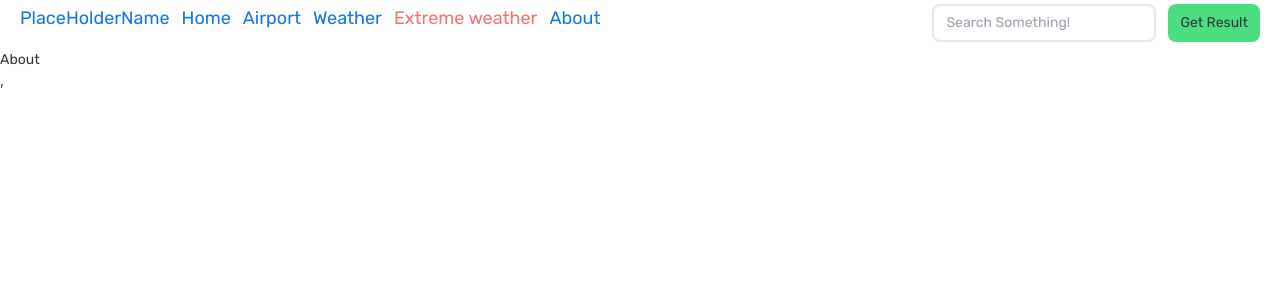
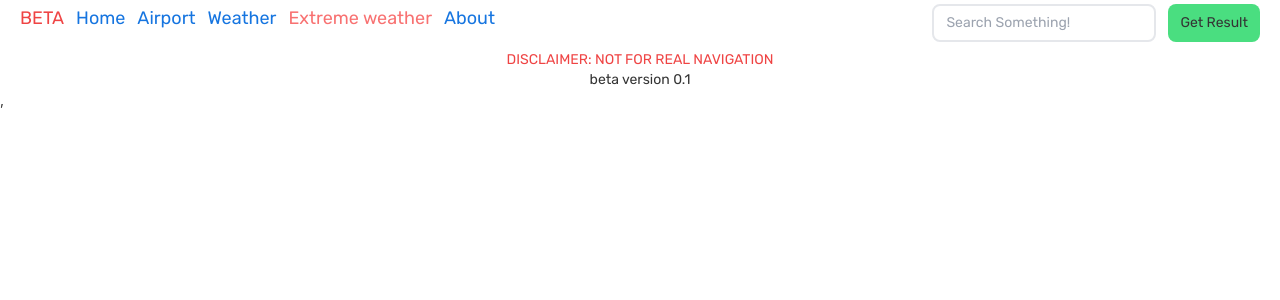
Before and after one commit to mason23zh/Flight_App_Full, a React (Create React App) app: page /about in a window 1280 px wide. Shown: the top 300 px of the page. Built offline with nearby package versions, Linux system fonts and the light colour scheme.

Commit message:
About page and disclaimer

```diff
--- a/src/component/About.jsx
+++ b/src/component/About.jsx
@@ -3,8 +3,13 @@ import WeatherTable from "./WeatherTable";
 
 function About() {
     return (
-        <div>
-            About
+        <div className="flex flex-col items-center">
+            <div className="text-red-500">
+                DISCLAIMER: NOT FOR REAL NAVIGATION
+            </div>
+            <div>
+                beta version 0.1
+            </div>
         </div>
     );
 }
--- a/src/component/Navbar.jsx
+++ b/src/component/Navbar.jsx
@@ -26,8 +26,8 @@ function Navbar() {
         <nav className="flex justify-between py-1 px-5 mb-1">
             <ul className="list-none flex items-center gap-3 text-lg">
                 <li>
-                    <Link className="m-0" to="/">
-                        PlaceHolderName
+                    <Link className="m-0 text-red-500" to="/">
+                        BETA
                     </Link>
                 </li>
                 <li>
```
